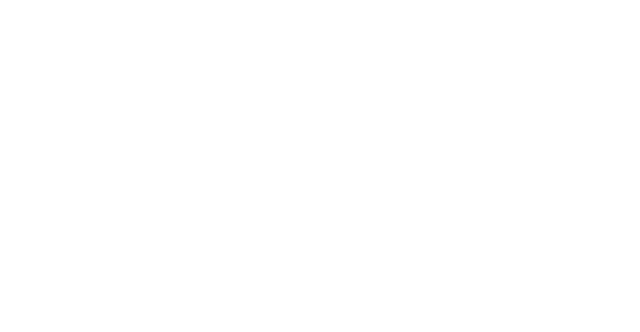
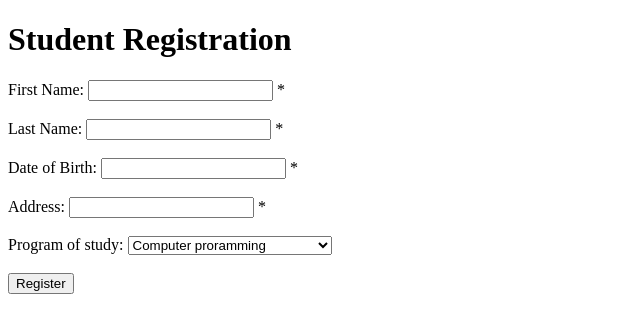
Before and after one commit to JacobGjerstad/CPW203-Fall2019-StudentReg, a plain HTML site: page index.html in a window 1280 px wide. Shown: the whole page, without its empty margins (0-640 px from the left). Drawn offline with Linux system fonts and the light colour scheme.

Commit message:
Added student registration form

```diff
--- a/index.html
+++ b/index.html
@@ -9,7 +9,36 @@
 </head>
 
 <body>
+    <h1>Student Registration</h1>
 
+    <label for="first-name">First Name:</label>
+    <input type="text" name="first-name" id="first-name">
+    <span>*</span>
+    <br><br>
+
+    <label for="last-name">Last Name:</label>
+    <input type="text" name="last-name" id="last-name">
+    <span>*</span>
+    <br><br>
+
+    <label for="dob">Date of Birth:</label>
+    <input type="text" name="dob" id="dob">
+    <span>*</span>
+    <br><br>
+
+    <label for="address">Address:</label>
+    <input type="text" name="address" id="address">
+    <span>*</span>
+    <br><br>
+
+    <label for="program">Program of study:</label>
+    <select>
+        <option value="CPW">Computer proramming</option>
+        <option value="DED">Digital Entertainment &amp; Design</option>
+    </select>
+    <br><br>
+
+    <button type="button">Register</button>
 </body>
 
 </html>
```
